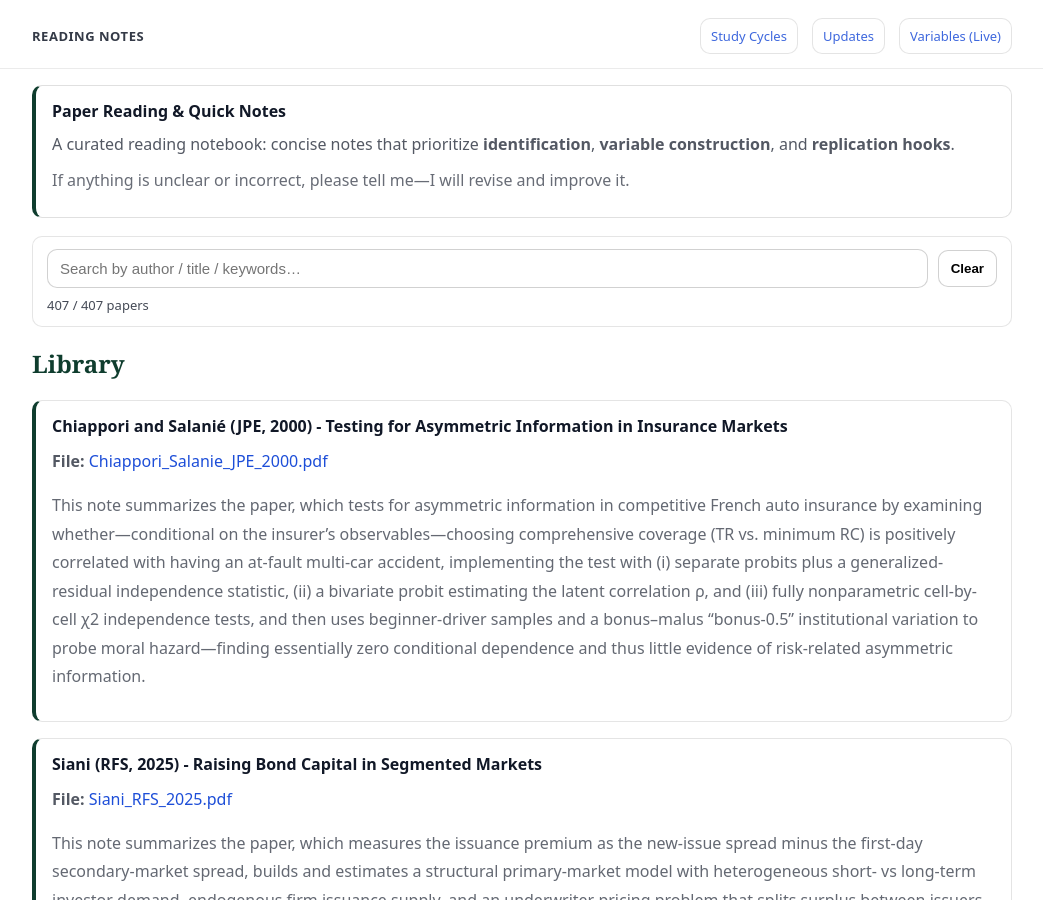
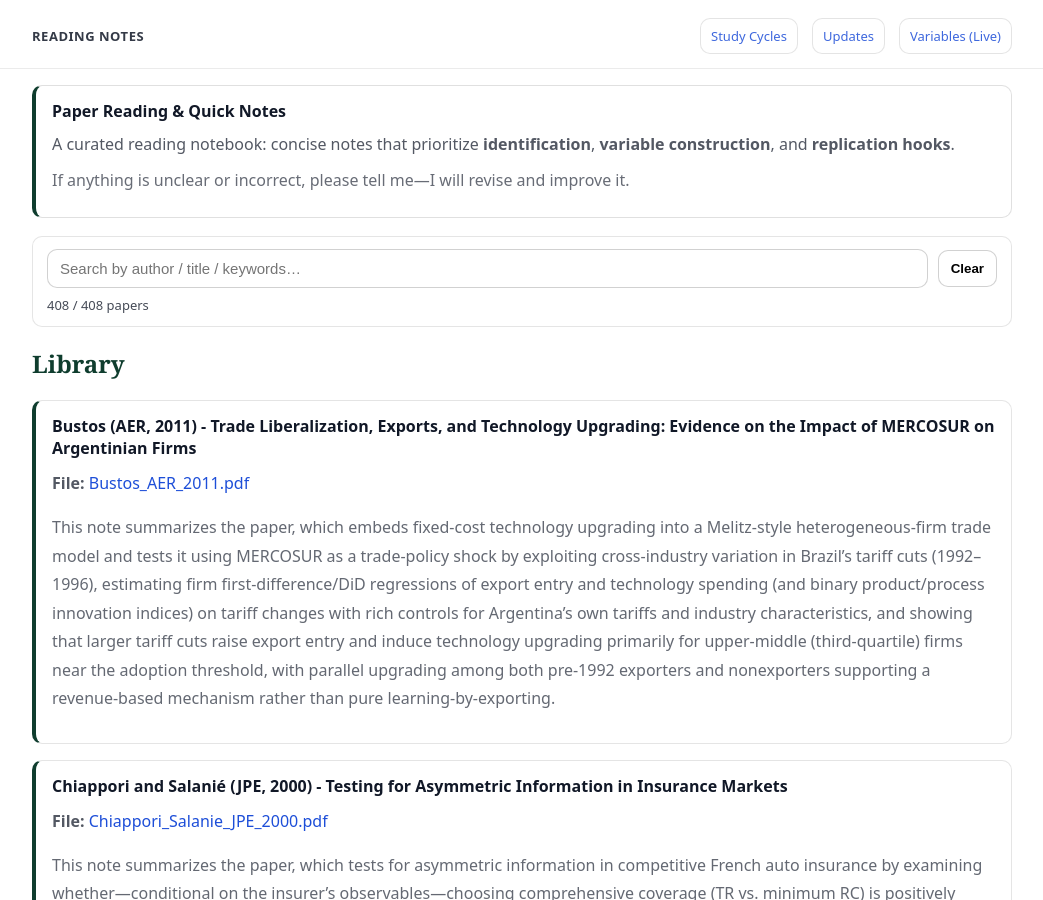
Before and after one commit to yaxinzn/study-archive, a Jekyll site: the page built from reading/index.md, in a window 1280 px wide and 900 px high. Shown: the whole window, without its empty margins (118-1161 px from the left). Built offline with Jekyll 4.4.1, drawn with Linux system fonts in a browser that asks for light colours.

Commit message:
Reading: add/update Bustos_AER_2011.pdf

```diff
--- a/_data/reading.yml
+++ b/_data/reading.yml
@@ -1,3 +1,7 @@
+- title: "Bustos (AER, 2011) - Trade Liberalization, Exports, and Technology Upgrading: Evidence on the Impact of MERCOSUR on Argentinian Firms"
+  file: "Bustos_AER_2011.pdf"
+  desc: "This note summarizes the paper, which embeds fixed-cost technology upgrading into a Melitz-style heterogeneous-firm trade model and tests it using MERCOSUR as a trade-policy shock by exploiting cross-industry variation in Brazil’s tariff cuts (1992–1996), estimating firm first-difference/DiD regressions of export entry and technology spending (and binary product/process innovation indices) on tariff changes with rich controls for Argentina’s own tariffs and industry characteristics, and showing that larger tariff cuts raise export entry and induce technology upgrading primarily for upper-middle (third-quartile) firms near the adoption threshold, with parallel upgrading among both pre-1992 exporters and nonexporters supporting a revenue-based mechanism rather than pure learning-by-exporting."
+
 - title: "Chiappori and Salanié (JPE, 2000) - Testing for Asymmetric Information in Insurance Markets"
   file: "Chiappori_Salanie_JPE_2000.pdf"
   desc: "This note summarizes the paper, which tests for asymmetric information in competitive French auto insurance by examining whether—conditional on the insurer’s observables—choosing comprehensive coverage (TR vs. minimum RC) is positively correlated with having an at-fault multi-car accident, implementing the test with (i) separate probits plus a generalized-residual independence statistic, (ii) a bivariate probit estimating the latent correlation ρ, and (iii) fully nonparametric cell-by-cell χ2 independence tests, and then uses beginner-driver samples and a bonus–malus “bonus-0.5” institutional variation to probe moral hazard—finding essentially zero conditional dependence and thus little evidence of risk-related asymmetric information."
```
Also changed, not shown: 1 other file.
